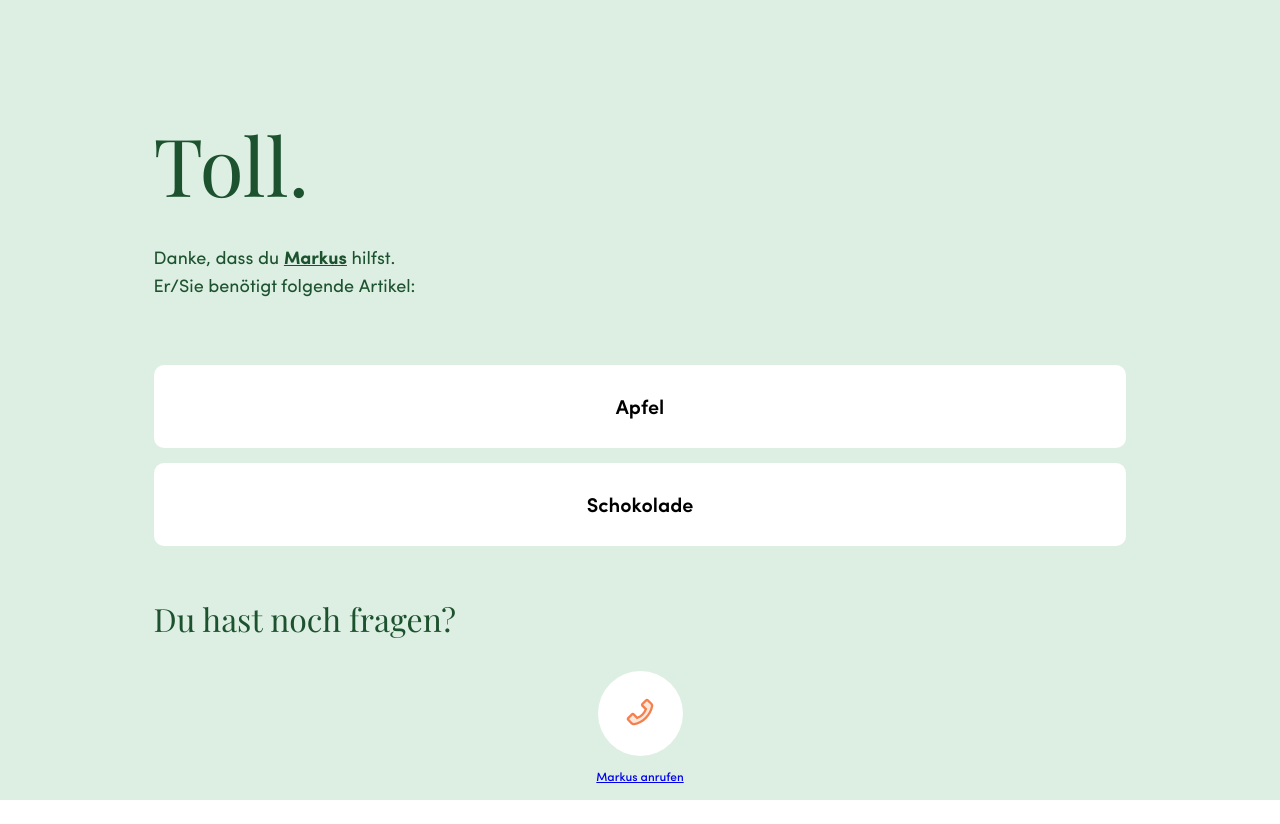
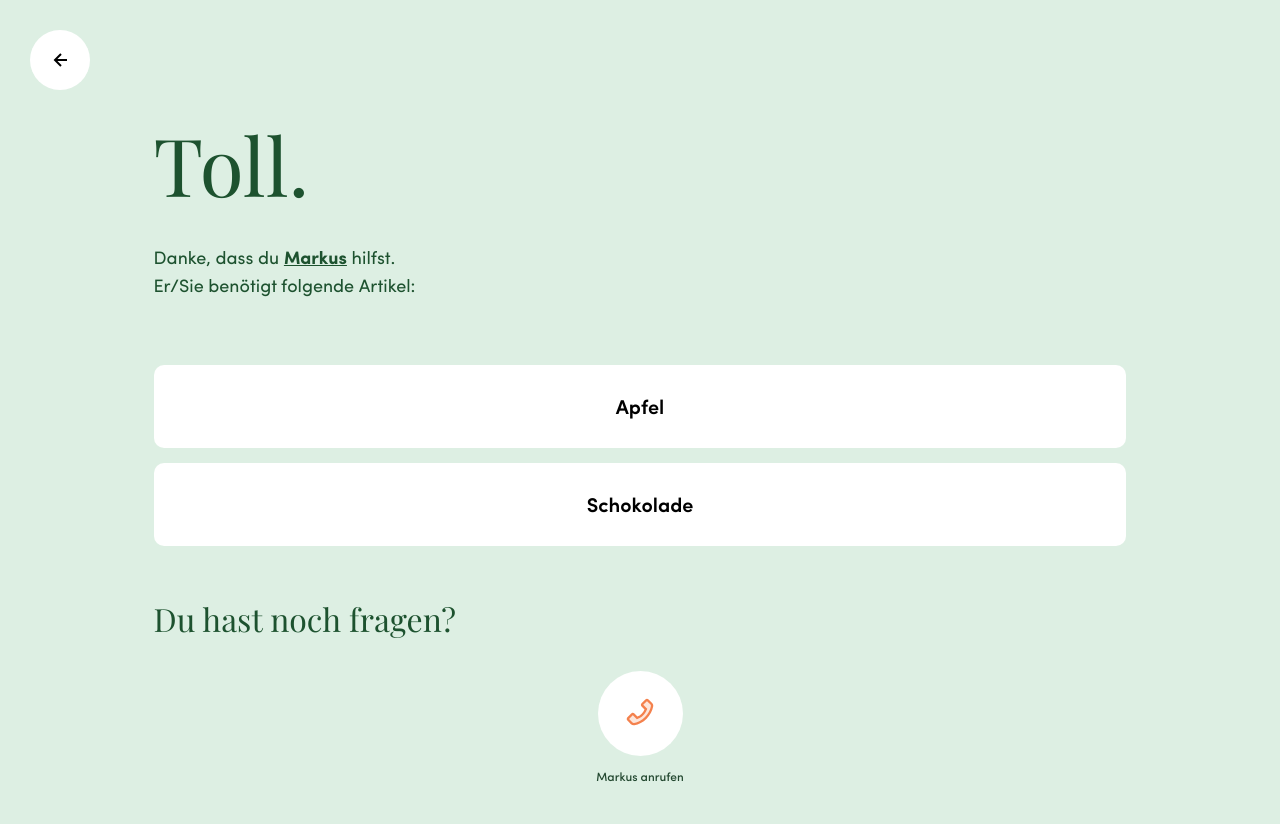
Before and after one commit to anetz89/wirvsvirushack-front, an Angular app: page /shoppinglist/0 in a window 1280 px wide. Before the commit the page ends 800 px from the top, so only its background shows below. Built offline with nearby package versions, Linux system fonts and the light colour scheme; no server answers.

Commit message:
Add back button for pages

```diff
--- a/src/app/decision/decision.component.css
+++ b/src/app/decision/decision.component.css
@@ -2,7 +2,7 @@
   display: flex;
   flex-direction: column;
   background-color: #ddefe3;
-  height: 100%;
+  height: 100vh;
 }
 
 .decision-page-header {
--- a/src/app/map/map.component.html
+++ b/src/app/map/map.component.html
@@ -1,4 +1,5 @@
 <div class="map-container">
+  <a class="back-link" routerLink="/decision"><img src="./assets/icons/back_button.svg" alt=""></a>
   <div class="map-frame">
     <div id="map"></div>
   </div>
--- a/src/app/needhelp/needhelp.component.css
+++ b/src/app/needhelp/needhelp.component.css
@@ -2,8 +2,9 @@
   display: flex;
   flex-direction: column;
   background-color: #ddefe3;
-  height: 100%;
+  height: 100vh;
   padding: 0 12%;
+  position: relative;
 }
 
 
--- a/src/app/needhelp/needhelp.component.html
+++ b/src/app/needhelp/needhelp.component.html
@@ -1,4 +1,5 @@
 <div class="needhelp-page">
+  <a class="back-link" routerLink="/decision"><img src="./assets/icons/back_button.svg" alt=""></a>
   <div class="needhelp-page-header">
     <div class="needhelp-page-title-wrapper">
       <h1 class="needhelp-page-title">Wir sind für dich da!</h1>
--- a/src/app/shoppinglist/shoppinglist.component.css
+++ b/src/app/shoppinglist/shoppinglist.component.css
@@ -2,9 +2,10 @@
   display: flex;
   flex-direction: column;
   background-color: #ddefe3;
-  height: 100%;
+  min-height: 100vh;
   padding: 0 12%;
 }
+
 
 
 .shopping-list-page-header {
@@ -72,6 +73,7 @@
   display: flex;
   flex-direction: column;
   align-items: center;
+  padding-bottom: 40px;
 }
 
 .shopping-list-page-call-icon {
@@ -82,6 +84,7 @@
   display: flex;
   align-items: center;
   justify-content: center;
+  margin-bottom: 12px;
 }
 
 
@@ -89,4 +92,5 @@
   font-family: 'sofia_promedium';
   font-size: 12px;
   color: #22472F;
+  text-decoration: none;
 }
--- a/src/app/shoppinglist/shoppinglist.component.html
+++ b/src/app/shoppinglist/shoppinglist.component.html
@@ -1,4 +1,5 @@
 <div class="shopping-list-page">
+  <a class="back-link" routerLink="/map"><img src="./assets/icons/back_button.svg" alt=""></a>
   <div class="shopping-list-page-header">
     <div class="shopping-list-page-title-wrapper">
       <h1 class="shopping-list-page-title">Toll.</h1>
@@ -18,7 +19,7 @@
           <img src="./assets/images/design_phone-twotone.svg" alt="">
         </a>
       </div>
-      <p class="shopping-list-page-call-text"><a [href]="'tel:' + phonenumber">{{name}} anrufen</a></p>
+      <a class="shopping-list-page-call-text" [href]="'tel:' + phonenumber">{{name}} anrufen</a>
     </div>
   </div>
 </div>
--- a/src/styles.css
+++ b/src/styles.css
@@ -9,7 +9,7 @@
   background-size: contain;
   background-repeat: no-repeat;
   background-position: center;
-  background-color: #ddefe3;
+  background-color: #fff;
   border-radius: 40px;
 }
 .needhelpLeafletButton {
@@ -40,8 +40,22 @@
 
 html,
 body {
-  height: 100%;
   margin: 0;
+}
+
+.back-link {
+  top: 30px;
+  left: 30px;
+  z-index: 1000;
+  position: absolute;
+  background: #ffffff;
+  border-radius: 60px;
+  height: 60px;
+  display: flex;
+  align-items: center;
+  justify-content: center;
+  width: 60px;
+  height: 60px;
 }
 
 /*! Generated by Font Squirrel (https://www.fontsquirrel.com) on March 22, 2020 */
```
Also changed, not shown: src/assets/icons/back_button.svg (added).
